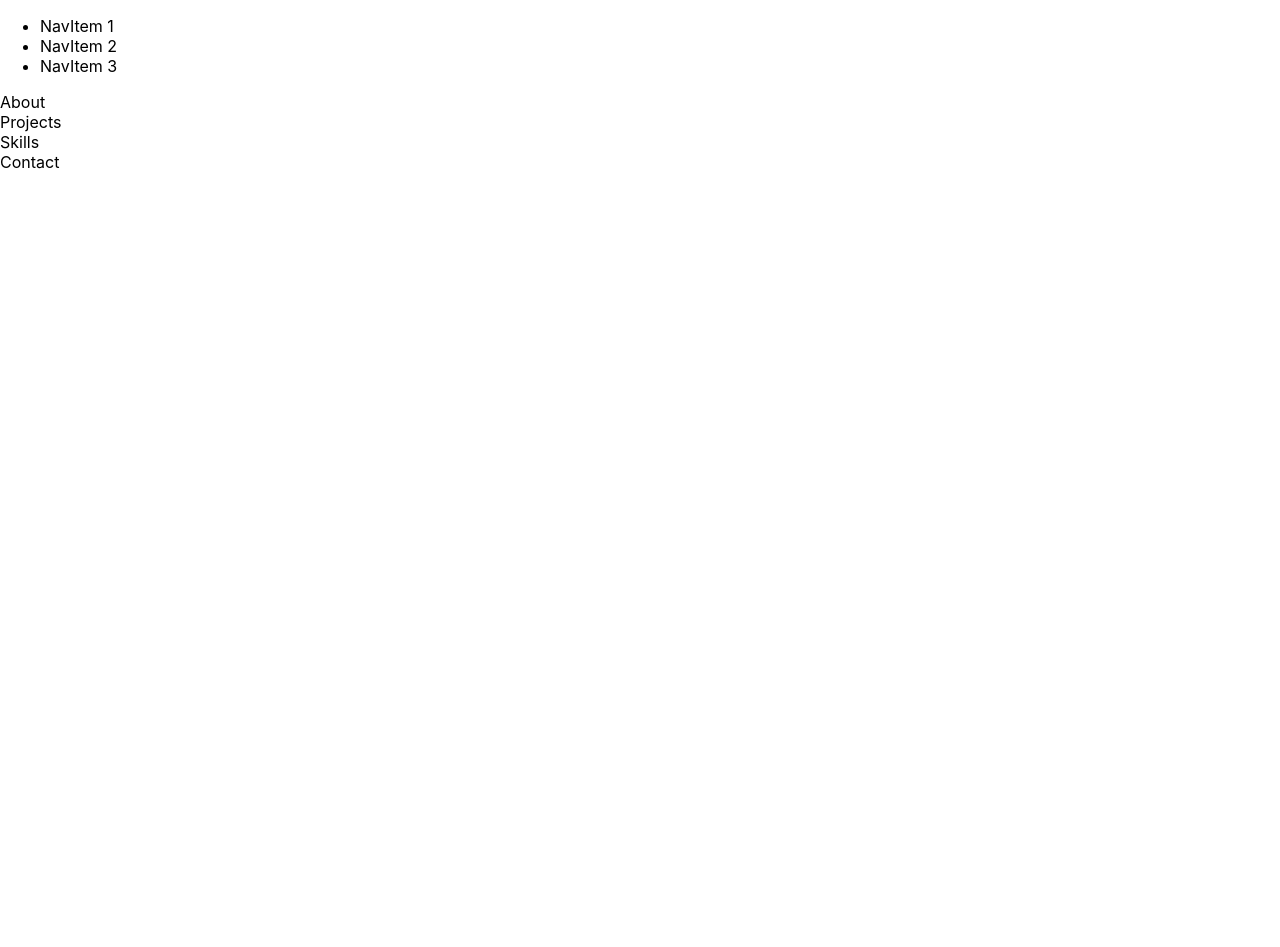
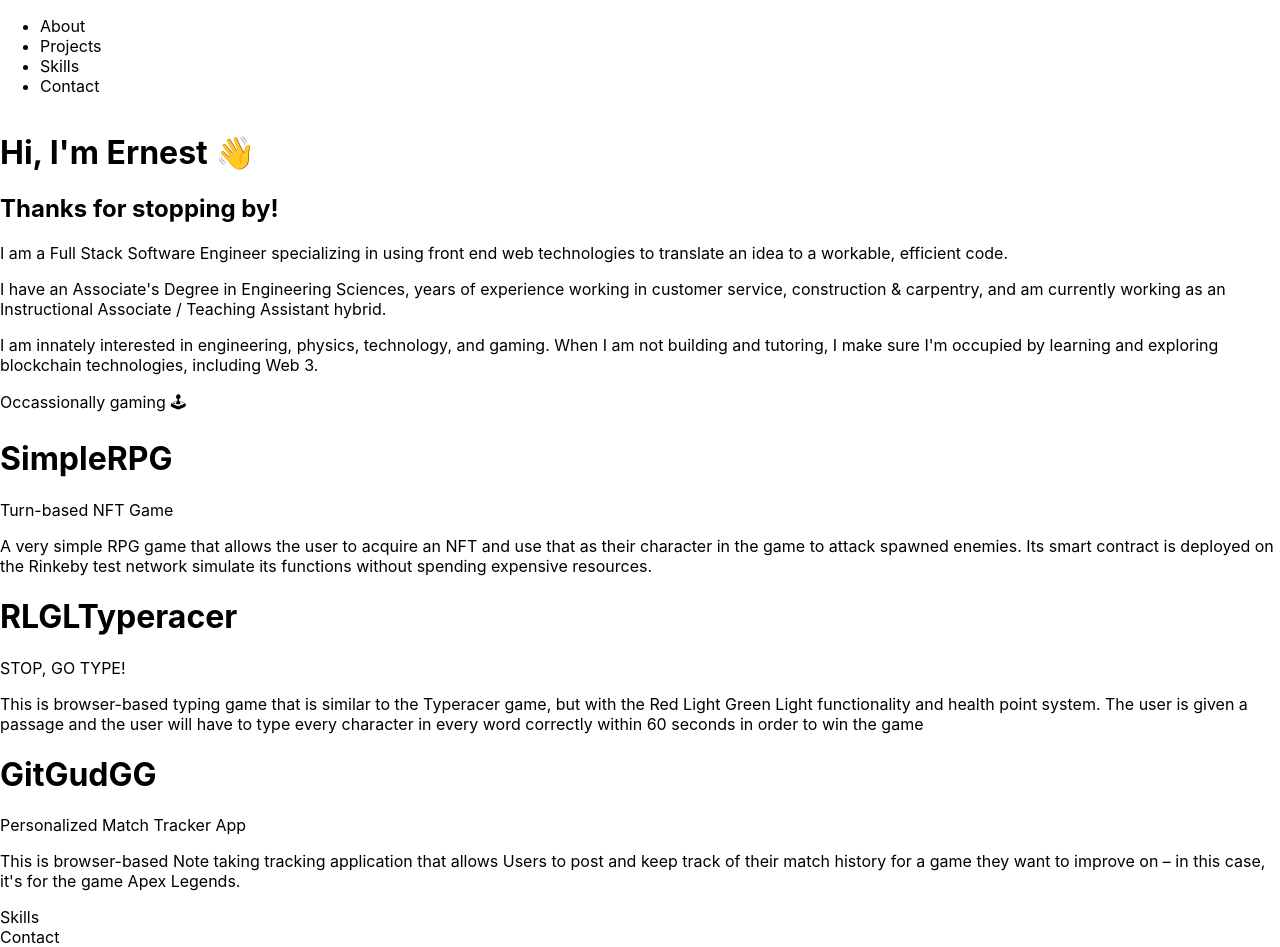
Before and after one commit to nexticodes/portfolio-vite, a React (Vite) app: page / in a window 1280 px wide. Before the commit the page ends 800 px from the top, so only its background shows below. Built offline with nearby package versions, Linux system fonts and the light colour scheme.

Commit message:
Save point -- added content.

```diff
--- a/src/components/About.jsx
+++ b/src/components/About.jsx
@@ -2,7 +2,18 @@ import React from 'react'
 
 const About = () => {
   return (
-    <div>About</div>
+    <div className='container about'>
+        <div className='container-title'>
+            <h1>Hi, I'm Ernest 👋</h1>
+            <h2>Thanks for stopping by!</h2>
+        </div>
+        <div className='container-content'>
+            <p>I am a Full Stack Software Engineer specializing in using front end web technologies to translate an idea to a workable, efficient code.</p>
+            <p>I have an Associate's Degree in Engineering Sciences, years of experience working in customer service, construction & carpentry, and am currently working as an Instructional Associate / Teaching Assistant hybrid.</p>
+            <p>I am innately interested in engineering, physics, technology, and gaming. When I am not building and tutoring, I make sure I'm occupied by learning and exploring blockchain technologies, including Web 3.</p>
+            <p>Occassionally gaming 🕹 </p>
+        </div>
+    </div>
   )
 }
 
--- a/src/components/Navbar.jsx
+++ b/src/components/Navbar.jsx
@@ -5,9 +5,10 @@ const Navbar = () => {
   return (
     <div className="navbar-container">
         <ul className="navbar-list">
-            <li className={`navbar-item `}>NavItem 1</li>
-            <li className={`navbar-item `}>NavItem 2</li>
-            <li className={`navbar-item `}>NavItem 3</li>
+            <li className={`navbar-item `}>About</li>
+            <li className={`navbar-item `}>Projects</li>
+            <li className={`navbar-item `}>Skills</li>
+            <li className={`navbar-item `}>Contact</li>
         </ul>
     </div>
   )
--- a/src/components/Projects.jsx
+++ b/src/components/Projects.jsx
@@ -1,8 +1,45 @@
 import React from 'react'
 
 const Projects = () => {
+    const projects = [
+        {
+            title: 'Turn-based NFT Game',
+            name: 'SimpleRPG',
+            description: 'A very simple RPG game that allows the user to acquire an NFT and use that as their character in the game to attack spawned enemies. Its smart contract is deployed on the Rinkeby test network simulate its functions without spending expensive resources.',
+            tech: ['React.JS', 'Node.JS', 'Ethers.JS', 'Solidity', 'IPFS'],
+            images: [],
+            links: ['deployed_link', 'github_link']
+        },
+        {
+            title: 'STOP, GO TYPE!',
+            name: 'RLGLTyperacer',
+            description: 'This is browser-based typing game that is similar to the Typeracer game, but with the Red Light Green Light functionality and health point system. The user is given a passage and the user will have to type every character in every word correctly within 60 seconds in order to win the game',
+            tech: ['HTML', 'CSS', 'JavaScript', 'DOM Manipulation'],
+            images: [],
+            links: ['deployed_link', 'github_link']
+        },
+        {
+            title: 'Personalized Match Tracker App',
+            name: 'GitGudGG',
+            description: 'This is browser-based Note taking tracking application that allows Users to post and keep track of their match history for a game they want to improve on – in this case, it\'s for the game Apex Legends.',
+            tech: ['Node.JS', 'Express', 'MongoDB', 'Mongoose', 'EJS'],
+            images: [],
+            links: ['deployed_link', 'github_link']
+        }
+    ]
+
   return (
-    <div>Projects</div>
+    <div className='container projects'>
+        {projects.map((p, i) => (<>
+            <div className='container-title'>
+                <h1>{p.name}</h1>
+            </div>
+            <div className='container-content'>
+                <p>{p.title}</p>
+                <p>{p.description}</p>
+            </div>
+        </>))}
+    </div>
   )
 }
 
```
